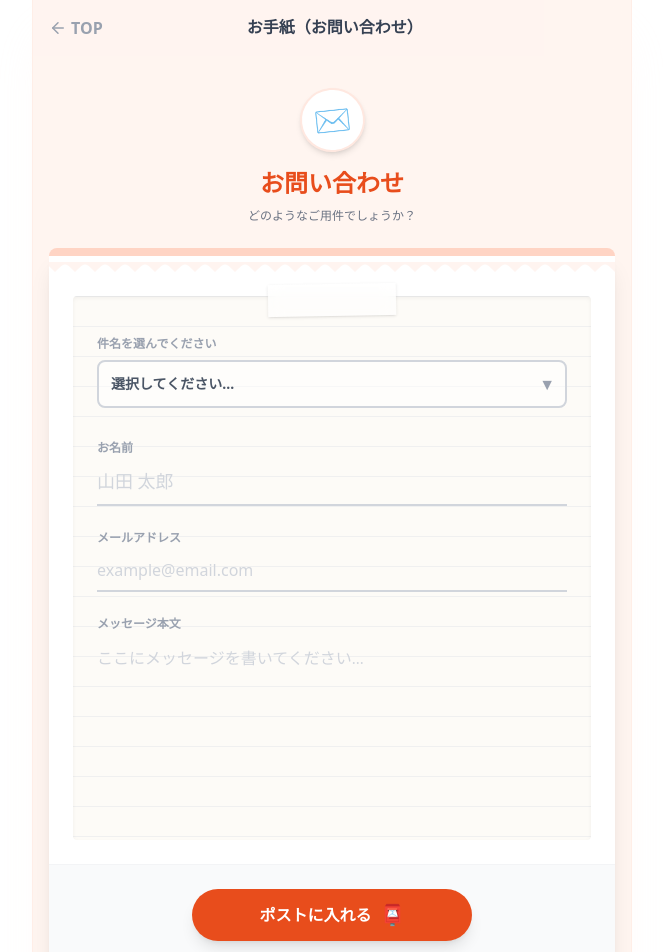
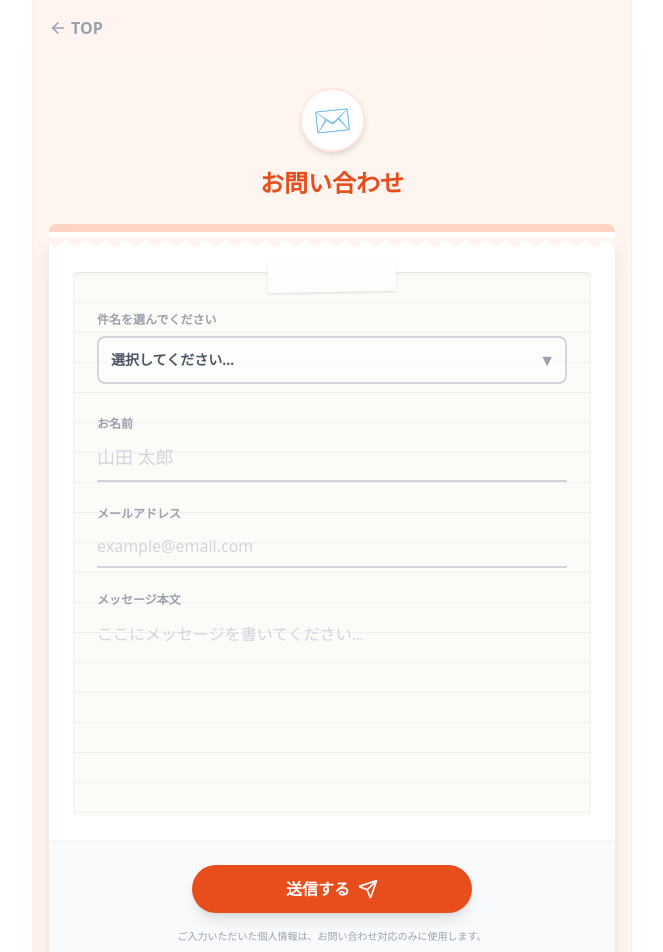
Before and after one commit to Yoshiken-lab/Photocon, a Next.js app in the folder photocon-system/: page /sample-o/contact in a window 1280 px wide. Shown: the top 952 px of the page, without its empty margins (308-971 px from the left). Built offline with nearby package versions, Linux system fonts and the light colour scheme; a web font is replaced by a local one.

Commit message:
fix(contact): Refine UI and fix ReferenceError

```diff
--- a/photocon-system/app/sample-o/contact/page.tsx
+++ b/photocon-system/app/sample-o/contact/page.tsx
@@ -2,7 +2,7 @@
 
 import React from 'react'
 import Link from 'next/link'
-import { ArrowLeft } from 'lucide-react'
+import { ArrowLeft, Send } from 'lucide-react'
 
 export default function ContactPageO() {
     return (
@@ -17,7 +17,7 @@ export default function ContactPageO() {
                         <ArrowLeft size={18} className="group-hover:-translate-x-1 transition-transform" />
                         TOP
                     </Link>
-                    <div className="font-maru font-bold text-gray-700">お手紙（お問い合わせ）</div>
+                    <div className="font-maru font-bold text-gray-700"></div>
                     <div className="w-12"></div>
                 </header>
 
@@ -28,7 +28,7 @@ export default function ContactPageO() {
                             <span className="text-3xl">✉️</span>
                         </div>
                         <h1 className="text-2xl font-bold font-maru text-[#E84D1C]">お問い合わせ</h1>
-                        <p className="text-xs text-gray-500 mt-2">どのようなご用件でしょうか？</p>
+                        <p className="text-xs text-gray-500 mt-2"></p>
                     </div>
 
                     {/* Envelope Container */}
@@ -61,9 +61,10 @@ export default function ContactPageO() {
                                                 className="w-full appearance-none bg-white/50 border-2 border-gray-300 rounded-lg p-3 text-sm font-bold text-gray-600 outline-none focus:border-[#E84D1C] focus:bg-white transition-colors cursor-pointer"
                                             >
                                                 <option value="" disabled>選択してください...</option>
-                                                <option value="contest">📷 フォトコンテストについて</option>
-                                                <option value="system">🔧 システムの不具合報告</option>
-                                                <option value="other">📝 その他・ご感想</option>
+                                                <option value="contest">フォトコンテストについて</option>
+                                                <option value="delete">投稿写真の削除</option>
+                                                <option value="system">システムの不具合報告</option>
+                                                <option value="other">その他・ご感想</option>
                                             </select>
                                             {/* Custom Arrow */}
                                             <div className="absolute top-1/2 right-3 -translate-y-1/2 pointer-events-none text-gray-400">
@@ -109,8 +110,8 @@ export default function ContactPageO() {
                         {/* Submit Area */}
                         <div className="bg-gray-50 p-6 text-center border-t border-gray-100">
                             <button className="bg-[#E84D1C] text-white font-bold py-3 px-10 rounded-full shadow-lg hover:bg-[#D63E0F] hover:shadow-xl transition-all transform hover:-translate-y-1 flex items-center justify-center gap-2 mx-auto w-full max-w-[280px]">
-                                <span>ポストに入れる</span>
-                                <span className="text-xl">📮</span>
+                                <span>送信する</span>
+                                <Send size={20} />
                             </button>
                             <p className="text-[10px] text-gray-400 mt-4">
                                 ご入力いただいた個人情報は、お問い合わせ対応のみに使用します。
```
Also changed, not shown: 2 other files (tests, documents, lock files or other folders).
